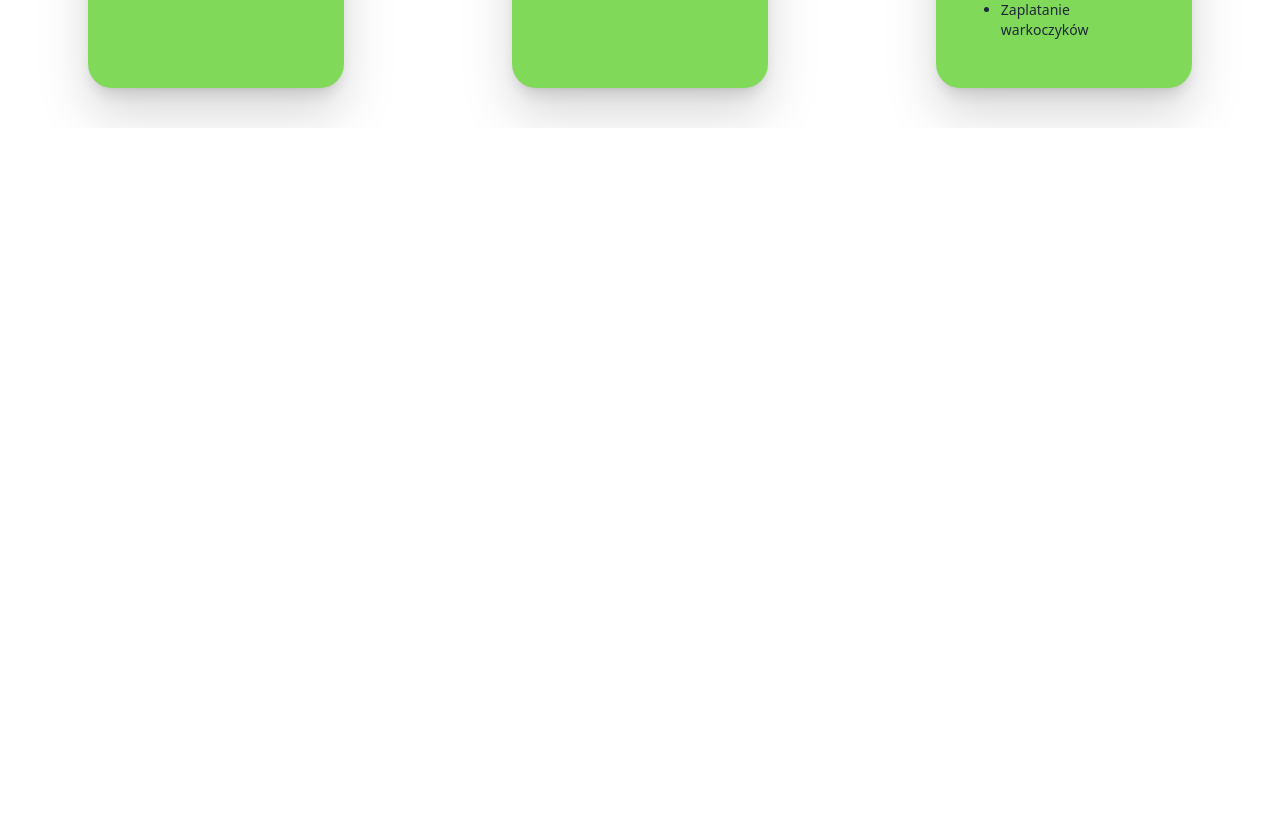
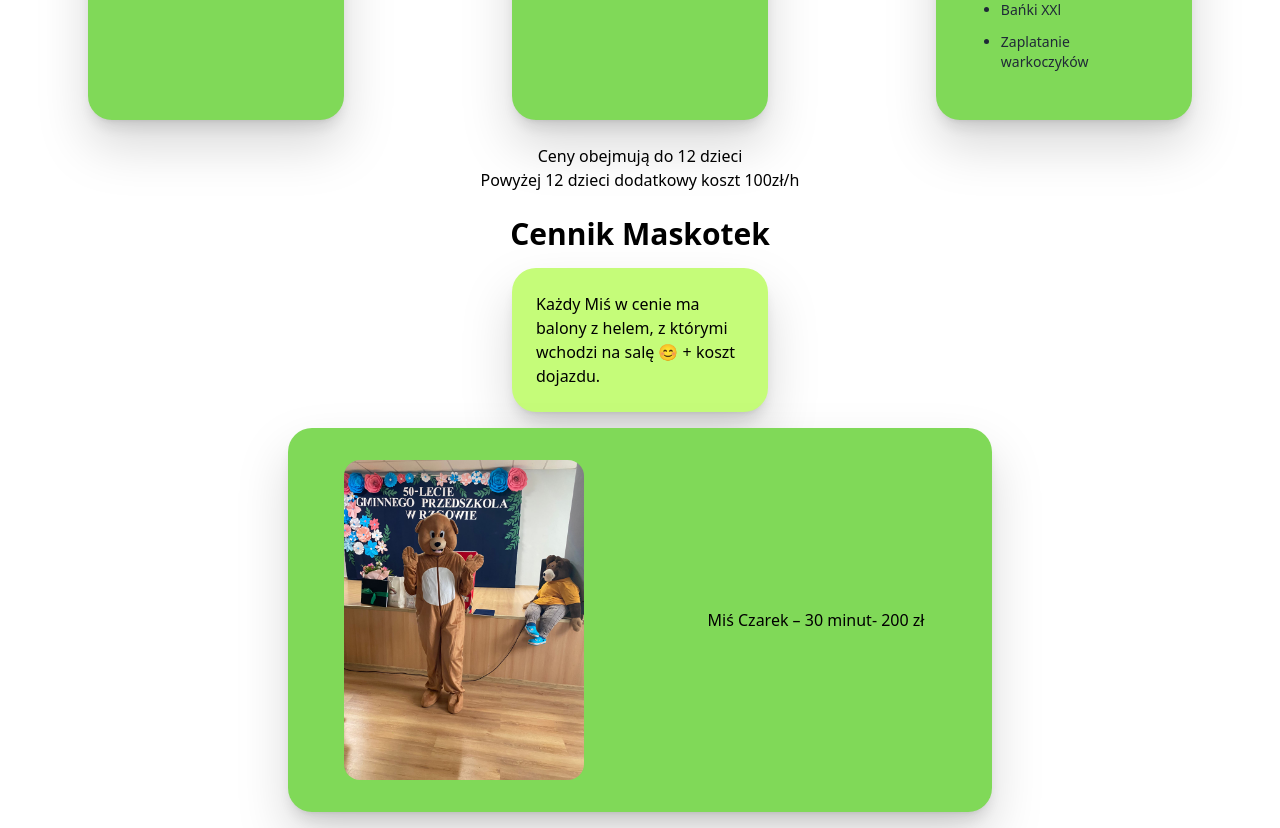
Before and after one commit to MateuszMlodecki/Balonowa, a React (Create React App) app: page /Oferta in a window 1280 px wide. Shown: the part 880-1708 px from the top of the page. Before the commit the page ends 1008 px from the top, so only its background shows below. Built offline with nearby package versions, Linux system fonts and the light colour scheme.

Commit message:
added cennik maskotek

```diff
--- a/src/pages/Home.jsx
+++ b/src/pages/Home.jsx
@@ -7,7 +7,7 @@ import strzałka from "../images/strzałka.png";
 const Home = () => {
   return (
     <div>
-      <img src={dmuchaniec} alt="" className="firstImg" />
+      <img src={dmuchaniec} alt="" className="mx-auto w-4/5 rounded-3xl" />
       <div>
         <h2 className="flex justify-center text-center my-6 text-xl">
           „Radość w każdej chwili – z nami każdy moment jest magiczny!”
--- a/src/pages/Oferta.jsx
+++ b/src/pages/Oferta.jsx
@@ -1,13 +1,17 @@
 import React from "react";
+import CzarekBear from "../Gallery/Misie2.jpg";
 
 const Oferta = () => {
   return (
+    <div>
       <div className="mx-5 grid grid-cols-1 sm:grid-cols-1 md:grid-cols-3 gap-8 justify-items-center">
         {/* offer badge */}
         <div className="bg-[#80D958] rounded-3xl p-6 w-64 text-center shadow-lg drop-shadow-2xl">
           {/* Header */}
           <div className="mb-4">
-          <h2 className="text-black text-2xl font-bold ">Pakiet Podstawowy</h2>
+            <h2 className="text-black text-2xl font-bold ">
+              Pakiet Podstawowy
+            </h2>
             <p className="text-black text-xl mt-2">2h</p>
             <div className="bg-[#C5FC79] font-bold rounded-full px-4 py-2 mt-4 inline-block drop-shadow-2xl">
               450 zł +<br></br> Koszt dojazdu
@@ -30,7 +34,9 @@ const Oferta = () => {
         <div className="bg-[#80D958] rounded-3xl p-6 w-64 text-center shadow-lg drop-shadow-2xl">
           {/* Header */}
           <div className="mb-4">
-          <h2 className="text-black text-2xl font-bold">Pakiet Rozszerzony</h2>
+            <h2 className="text-black text-2xl font-bold">
+              Pakiet Rozszerzony
+            </h2>
             <p className="text-black text-xl mt-2">3h</p>
             <div className="bg-[#C5FC79] font-bold rounded-full px-4 py-2 mt-4 inline-block drop-shadow-2xl">
               600 zł +<br></br> Koszt dojazdu
@@ -55,7 +61,9 @@ const Oferta = () => {
         <div className="bg-[#80D958] rounded-3xl p-6 w-64 text-center shadow-lg drop-shadow-2xl">
           {/* Header */}
           <div className="mb-4">
-          <h2 className="text-black text-2xl font-bold">Pakiet Maxi</h2>
+            <h2 className="text-black text-2xl font-bold">
+              Pakiet <br></br>Maxi
+            </h2>
             <p className="text-black text-xl mt-2">3h</p>
             <div className="bg-[#C5FC79] font-bold rounded-full px-4 py-2 mt-4 inline-block drop-shadow-2xl">
               900 zł +<br></br> Koszt dojazdu
@@ -66,8 +74,8 @@ const Oferta = () => {
           <div className="text-left">
             <ul className="px-5 space-y-3 text-sm text-gray-800 list-disc">
               <li>
-              Dmuchana zjeżdżalnia Jungle ( wysokość 5,5m; szerokość 4m; długość
-              7m)
+                Dmuchana zjeżdżalnia Jungle ( wysokość 5,5m; szerokość 4m;
+                długość 7m)
               </li>
               <li>Animacje dostosowane do wieku uczestników</li>
               <li>Zabawy integracyjne</li>
@@ -81,7 +89,26 @@ const Oferta = () => {
             </ul>
           </div>
         </div>
-      <div className="p-1"></div>
+      </div>
+      <ul className="text-center">
+        <li>Ceny obejmują do 12 dzieci</li>
+        <li>Powyżej 12 dzieci dodatkowy koszt 100zł/h</li>
+      </ul>
+      <div className="px-28 ">
+        <h2 className="text-center font-bold text-3xl">Cennik Maskotek</h2>
+        <div className="bg-[#C5FC79] rounded-3xl p-6 shadow-lg drop-shadow-2xl w-64 mx-auto my-4">
+          Każdy Miś w cenie ma balony z helem, z którymi wchodzi na salę 😊 +
+          koszt dojazdu.
+        </div>
+        <div className="grid grid-cols-2  justify-items-center bg-[#80D958] rounded-3xl shadow-lg drop-shadow-2xl h-96 place-items-center w-2/3 mx-auto my-4">
+          <img
+            className="max-h-80 rounded-2xl"
+            src={CzarekBear}
+            alt="Miś Czarek"
+          ></img>
+          <p>Miś Czarek – 30 minut- 200 zł</p>
+        </div>
+      </div>
     </div>
   );
 };
--- a/src/pages/styles.css
+++ b/src/pages/styles.css
@@ -1,11 +1,3 @@
-.firstImg {
-  margin-left: 10%;
-  margin-right: 10%;
-  height: 1fr;
-  width: 80%;
-  border-radius: 9px;
-}
-
 h3 {
   text-align: center;
 }
```
Lines whose indentation alone changed are shown as unchanged.
